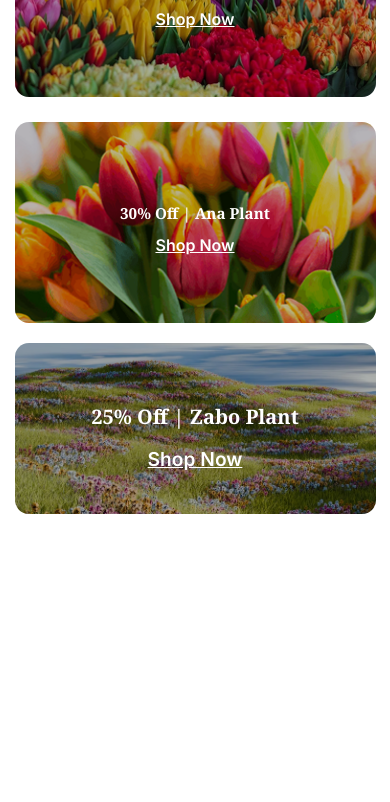
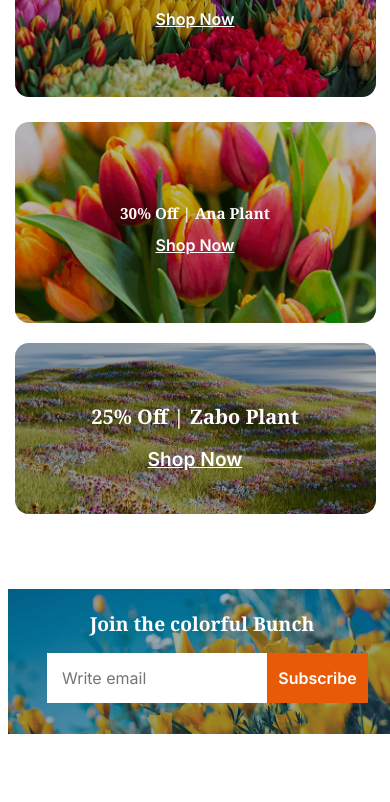
Before and after one commit to Shariar-Ahamed/Responsive-Flowers, a plain HTML site: page index.html in a window 390 px wide. Shown: the part 3558-4360 px from the top of the page. Before the commit the page ends 4072 px from the top, so only its background shows below. Drawn offline with Linux system fonts and the light colour scheme.

Commit message:
Subscribe sectioin complate with responsive

```diff
--- a/index.html
+++ b/index.html
@@ -165,6 +165,23 @@
       </div>
     </section>
 
+    <!-- Subscribe sectioin start  -->
+     <section>
+        <div class="subscribe-section">
+            <div class="subscribe-containt">
+            <h1>Join the colorful Bunch</h1>
+            <div class="subscribe-emai">
+                <input type="email" name="email" id="mail" placeholder="Write email">
+                <span class="btn-Subscribe"><a>Subscribe</a></span>
+            </div>
+
+            </div>
+
+
+
+        </div>
+     </section>
+
 </main>
 
 
--- a/style.css
+++ b/style.css
@@ -306,10 +306,13 @@ body{
 .offer-left-cola h2,
 .offer-left-cola a {
     position: relative;
-     z-index: 2;
+    z-index: 2;
     color: white;
 }
 
+.offer-left-col-shopNow{
+    cursor: pointer;
+}
 
 .offer-left-colb{
      position: relative;
@@ -343,6 +346,9 @@ body{
      color: white;
 }
 
+.offer-right-col-shopNow{
+    cursor: pointer;
+}
 
 .offer-left-col-title{
     font-size: 1.2rem;
@@ -405,6 +411,75 @@ body{
     text-decoration: underline;
     font-weight: 600;
 }
+
+
+
+/* Subscribe sectioin */
+.subscribe-section{
+    position: relative;
+    width: 1440px;
+    height: 533px ;
+    margin: 300px auto;
+    background-image: url(assets/news-letter-bg.png);
+    background-repeat: no-repeat;
+    background-size: contain;
+    background-position: center center;
+}
+
+.subscribe-containt{
+    position: absolute;
+    width: 830px;
+    top: 130px;
+    left: 300px;
+    text-align: center;
+}
+
+
+.subscribe-containt h1{
+    font-size:3.125rem ;
+    font-weight: 700;
+    color:#FFFFFF ;
+}
+
+.subscribe-emai{
+    max-width:830px ;
+    display: flex;
+    justify-content: center;
+    align-items: center;
+}
+/* -----------------------------> */
+input {
+    font-family:"Inter", sans-serif;
+    font-size: 1rem;
+    padding: 15px;
+    margin: 8px 0;
+    width: 100%;
+    transition: 0.3s;
+    border: none;
+}
+
+.btn-Subscribe{
+    width: 186px;
+    font-family: "Inter", sans-serif;
+    font-size: 1rem;
+    font-weight: 600;
+    background: transparent;
+    background-color: #E95A08;
+    padding: 15px 53px;
+    color: #FFFFFF;
+    border: none;
+}
+
+
+
+
+
+
+
+
+
+
+
 
 
 
@@ -580,4 +655,47 @@ body{
         font-size: 1.2rem;
     }
 
+
+    /* Subscribe sectioin */
+    .subscribe-containt h1{
+        font-size: 1.2rem;
+        padding-top: 10px;
+        margin-right: 60px;
+
+    }
+
+    .subscribe-section{
+        margin-top: 210px;
+        position: relative;
+        width: 393px;
+        height: 275px ;
+        background-size: contain;
+    }
+
+    .subscribe-containt{
+        position: absolute;
+        max-width: 320px;
+        top: 60px;
+        left: 64px;
+        text-align: center;
+    }
+
+    .subscribe-emai{
+        width:321px ;
+        margin-left: -25px;
+    }
+
+    .btn-Subscribe{
+        padding-left: 0px;
+        padding-right: 0px;
+    }
+
+    input{
+        margin-top: 0px;
+        margin-bottom: 0px;
+        width: 190px;
+        height: 20px;
+        border: none;
+    }
+
 }
```
